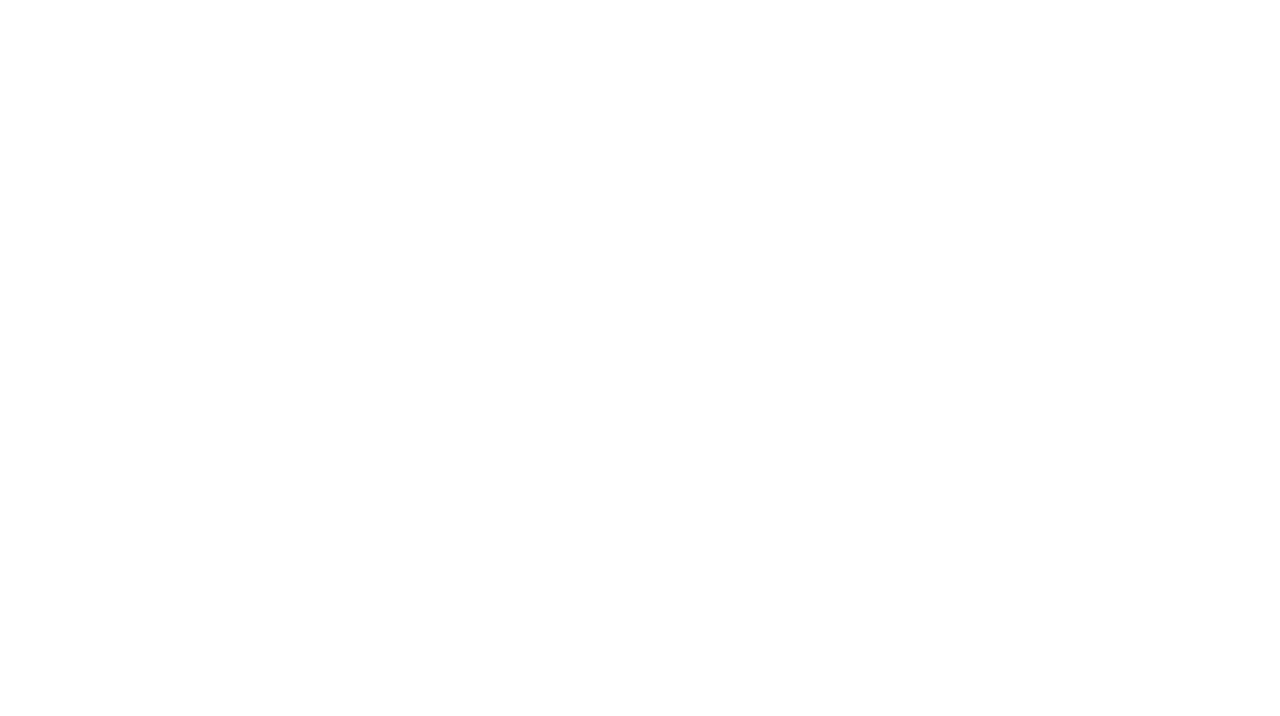
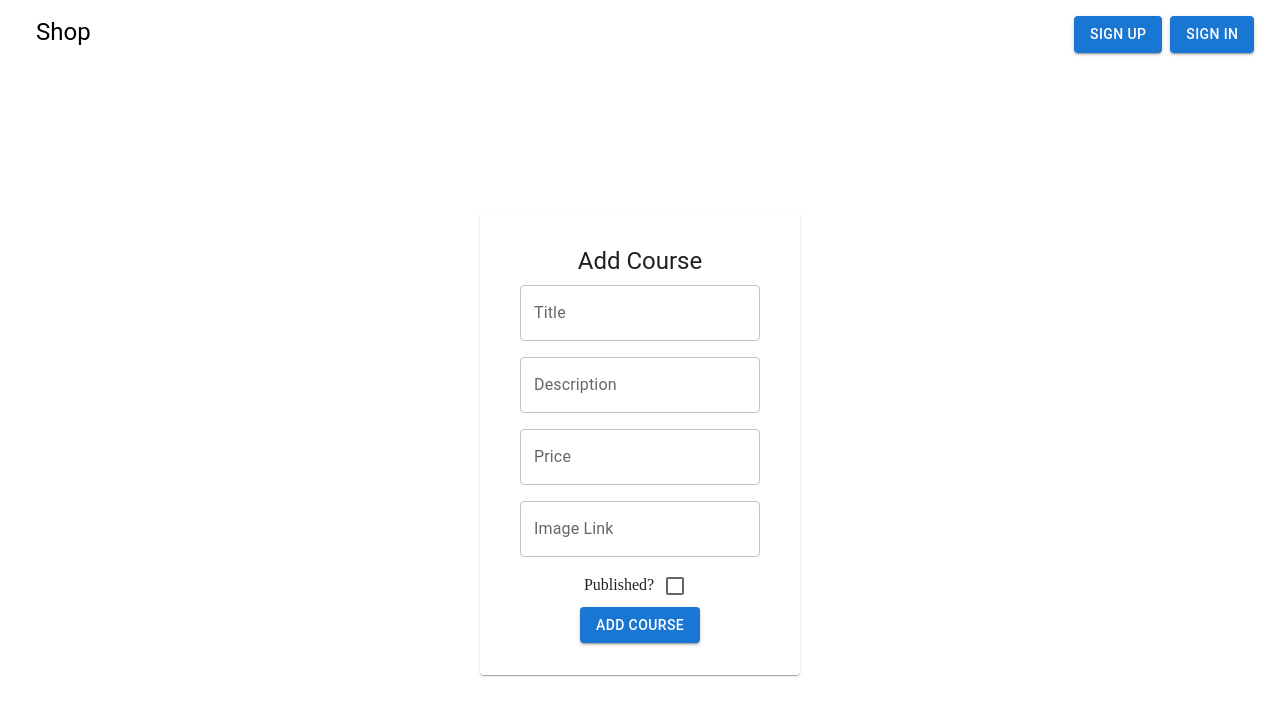
Before and after one commit to rinojames007/course-admin-dashboard, a React (Vite) app: page /addcourse in a window 1280 px wide. Before the commit this address had no page. Shown: the top 716 px of the page. Built offline with nearby package versions, Linux system fonts and the light colour scheme.

Commit message:
courses init

```diff
--- a/src/AddCourse.jsx
+++ b/src/AddCourse.jsx
@@ -0,0 +1,56 @@
+import AppBar from "./components/Appbar.jsx";
+import {Button, Card, Checkbox, CircularProgress, TextField, Typography} from '@mui/material';
+import {useState} from "react";
+function AddCourse () {
+    const [title, setTitle] = useState("");
+    const [description, setDescription] = useState("");
+    const [price, setPrice] = useState("");
+    const [imageLink, setImagelink] = useState("");
+    const [published, setPublished] = useState(false);
+    const [loading, setLoading] = useState(false);
+
+    async function handleUpload() {
+        setLoading(true);
+        const data = {
+            title,
+            description,
+            price,
+            imageLink,
+            published
+        }
+
+        const response = await fetch('/admin/course/add', {
+            method: 'POST',
+            headers: {
+                'Content-Type': 'application/json',
+                'Authorization' : "Bearer " + localStorage.getItem("token")
+            },
+            body: JSON.stringify(data)});
+        if(response.ok) {
+            const responseData = await response.json();
+            console.log(responseData);
+            setLoading(false);
+        }
+    }
+
+    return (
+        <>
+            <AppBar/>
+            <Card style={{width:'20vw', margin:'20vh auto', padding:'2rem', textAlign:'center'}}>
+                <Typography variant={'h5'}>
+                    Add Course
+                </Typography>
+                <TextField id="title" label="Title" onChange={(e) => setTitle(e.target.value)} style={{margin:".5em"}} variant="outlined" />
+                <TextField id="description" label="Description" onChange={(e) => setDescription(e.target.value)} style={{margin:".5em"}} variant="outlined" />
+                <TextField id="price" label="Price" onChange={(e) => setPrice(e.target.value)} style={{margin:".5em"}} variant="outlined" />
+                <TextField id="imageLink" label="Image Link" onChange={(e) => setImagelink(e.target.value)} style={{margin:".5em"}} variant="outlined" />
+                <p style={{fontFamily: "inherit"}}>Published?<Checkbox checked={published} onChange={(e) => {setPublished(e.target.checked)}} /></p>
+                <Button variant="contained" onClick={handleUpload} style={{display:"block", margin:"0 auto"}}>
+                    {loading ? <CircularProgress size={24} color="inherit" /> : 'Add Course'}
+                </Button>
+            </Card>
+        </>
+    )
+}
+
+export default AddCourse;
--- a/src/App.jsx
+++ b/src/App.jsx
@@ -2,15 +2,20 @@ import Appbar from "./components/Appbar.jsx";
 import SignUp from "./SignUp.jsx";
 import {BrowserRouter as Router, Routes, Route} from "react-router-dom";
 import SignIn from "./SignIn.jsx";
+import AddCourse from "./AddCourse.jsx";
+import Course from "./Course.jsx";
 function App () {
+
     return (
         <>
-            <div style={{background:'grey'}}>
+            <div>
                 <Router>
                     <Routes>
                         <Route path={'/'} element={<Appbar />} />
                         <Route path={'/signup'} element={<SignUp />} />
                         <Route path={'/signin'} element={<SignIn />} />
+                        <Route path={'/addcourse'} element={<AddCourse />} />
+                        <Route path={'/course'} element={<Course />} />
                     </Routes>
                 </Router>
             </div>
--- /dev/null
+++ b/src/Course.jsx
@@ -0,0 +1,9 @@
+function Course() {
+    return (
+        <>
+            hello world
+        </>
+    )
+}
+
+export default Course;
--- a/src/SignIn.jsx
+++ b/src/SignIn.jsx
@@ -1,12 +1,13 @@
-import {Button, Card, CircularProgress,TextField, Typography} from '@mui/material';
+import {Button, Card, CircularProgress, TextField, Typography} from '@mui/material';
 import Appbar from "./components/Appbar.jsx";
 import {useState} from "react";
+import {useNavigate} from "react-router-dom";
 function SignIn() {
     const [username, setUsername] = useState('');
     const [password, setPassword] = useState('');
     const [user, setUser] = useState(null);
     const [loading, setLoading] = useState(false);
-
+    const navigate = useNavigate();
     async function handleSignin() {
         setLoading(true)
         const data = {
@@ -27,14 +28,13 @@ function SignIn() {
             const { token } = responseData;
             localStorage.setItem('token', token);
             setUser(username);
-            setLoading(false)
+            setLoading(false);
+            navigate('/addcourse');
         }
     }
-
     function handleLogout() {
         setUser(null);
     }
-
     return (
         <>
             <Appbar user={user} handleLogout={handleLogout} />
--- a/src/SignUp.jsx
+++ b/src/SignUp.jsx
@@ -13,9 +13,6 @@ function SignUp() {
 
         const response = await fetch('/admin/signup', {
             method: 'POST',
-            headers: {
-                'Content-Type': 'application/json'
-            },
             body: JSON.stringify(data)
         });
         if(response.ok) {
--- a/src/components/Appbar.jsx
+++ b/src/components/Appbar.jsx
@@ -1,7 +1,16 @@
 import { Button, Typography } from "@mui/material";
-import {Link} from "react-router-dom";
+import { useNavigate } from "react-router-dom";
 
 function Appbar({ user, handleLogout }) {
+    const navigate = useNavigate();
+
+    function handleSignUp() {
+        navigate('/signup');
+    }
+    function handleSignIn() {
+        navigate('/signin');
+    }
+
     return (
         <>
             <section style={{ display: 'flex', justifyContent: "space-between", paddingTop: '1em', width: '98vw' }}>
@@ -16,12 +25,13 @@ function Appbar({ user, handleLogout }) {
                             <Button variant="contained" onClick={handleLogout}>logout</Button>
                         </>
                         )
+
                     }
                     {
                         !user && (
                             <>
-                                <Button variant="contained" component={Link} to={'/signup'}>Sign Up</Button>
-                                <Button variant="contained" component={Link} to={'/signin'}>Sign In</Button>
+                                <Button variant="contained" onClick={handleSignUp}>Sign Up</Button>
+                                <Button variant="contained" onClick={handleSignIn}>Sign In</Button>
                             </>
                         )
                     }
```
